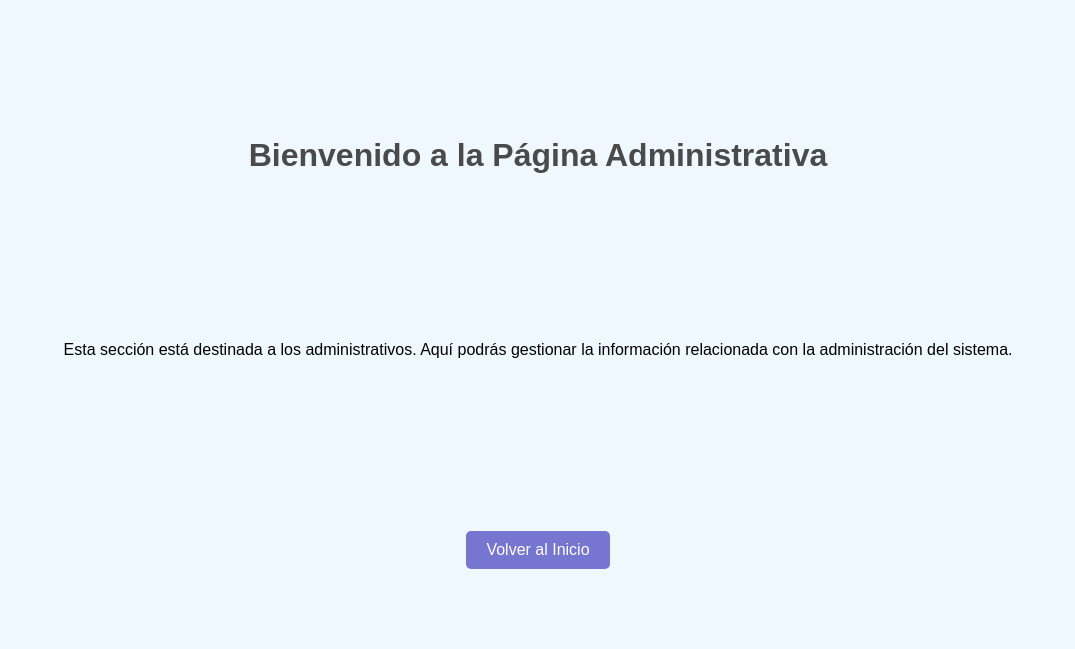
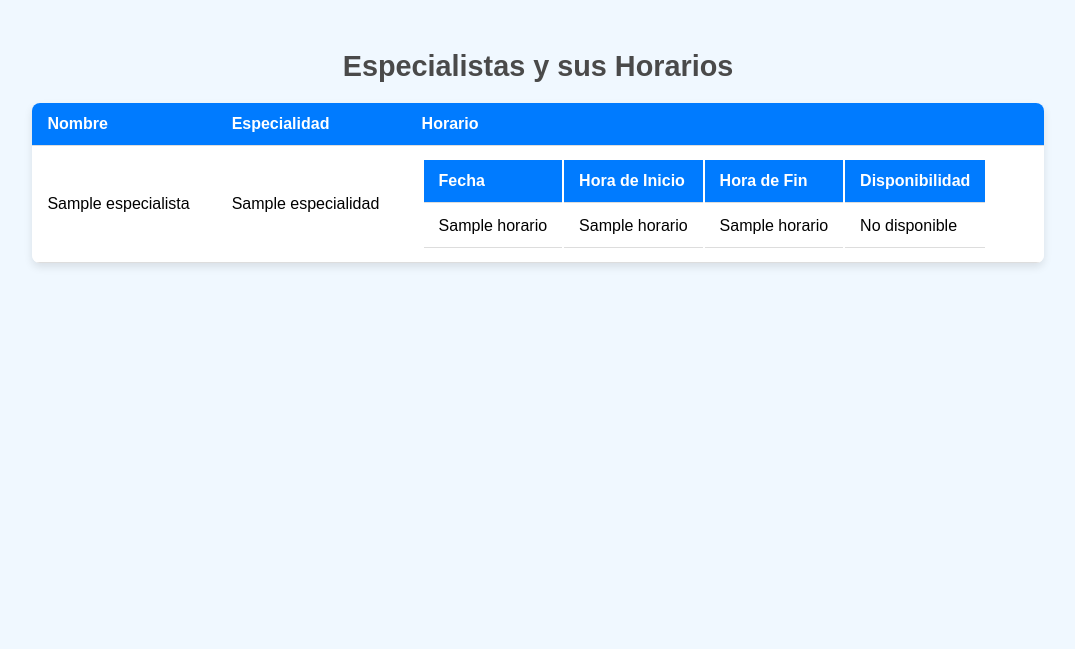
Before and after one commit to RicardoCharris14/Ingenieria_Software, a Flask app: template src/templates/administrativo.html in a window 1280 px wide. Shown: the top 649 px of the page, without its empty margins (102-1177 px from the left). Run offline with Flask 3, Linux system fonts and the light colour scheme; the template is opened without the code that fills it: most values are stand-ins (such as "Sample title", 1, 10 or a date in 2020).

Commit message:
feat: usuario administrativo puede ver los horarios de todos los especialistas

```diff
--- a/src/templates/administrativo.html
+++ b/src/templates/administrativo.html
@@ -3,14 +3,50 @@
 <head>
     <meta charset="UTF-8">
     <meta name="viewport" content="width=device-width, initial-scale=1.0">
-    <title>Página Administrativa</title>
+    <title>Página del Doctor</title>
     <link rel="stylesheet" href="{{ url_for('static', filename='styles.css') }}">
 </head>
 <body>
-    <div class="menu">
-        <h1>Bienvenido a la Página Administrativa</h1>
-        <p>Esta sección está destinada a los administrativos. Aquí podrás gestionar la información relacionada con la administración del sistema.</p>
-        <button onclick="location.href='{{ url_for('index') }}'">Volver al Inicio</button>
-    </div>
+    <h1>Especialistas y sus Horarios</h1>
+
+    <table id="tablaEspecialistas">
+        <thead>
+            <tr>
+                <th>Nombre</th>
+                <th>Especialidad</th>
+                <th>Horario</th>
+            </tr>
+        </thead>
+        <tbody>
+            {% for item in especialistas_horarios %}
+                <tr>
+                    <td>{{ item.especialista.nombre }}</td>
+                    <td>{{ item.especialista.especialidad }}</td>
+                    <td>
+                        <table>
+                            <thead>
+                                <tr>
+                                    <th>Fecha</th>
+                                    <th>Hora de Inicio</th>
+                                    <th>Hora de Fin</th>
+                                    <th>Disponibilidad</th>
+                                </tr>
+                            </thead>
+                            <tbody>
+                                {% for horario in item.horarios %}
+                                    <tr>
+                                        <td>{{ horario[1] }}</td> <!-- Fecha -->
+                                        <td>{{ horario[2] }}</td> <!-- Hora de inicio -->
+                                        <td>{{ horario[3] }}</td> <!-- Hora de fin -->
+                                        <td>{{ 'Disponible' if horario[4] else 'No disponible' }}</td>
+                                    </tr>
+                                {% endfor %}
+                            </tbody>
+                        </table>
+                    </td>
+                </tr>
+            {% endfor %}
+        </tbody>
+    </table>
 </body>
 </html>
```
